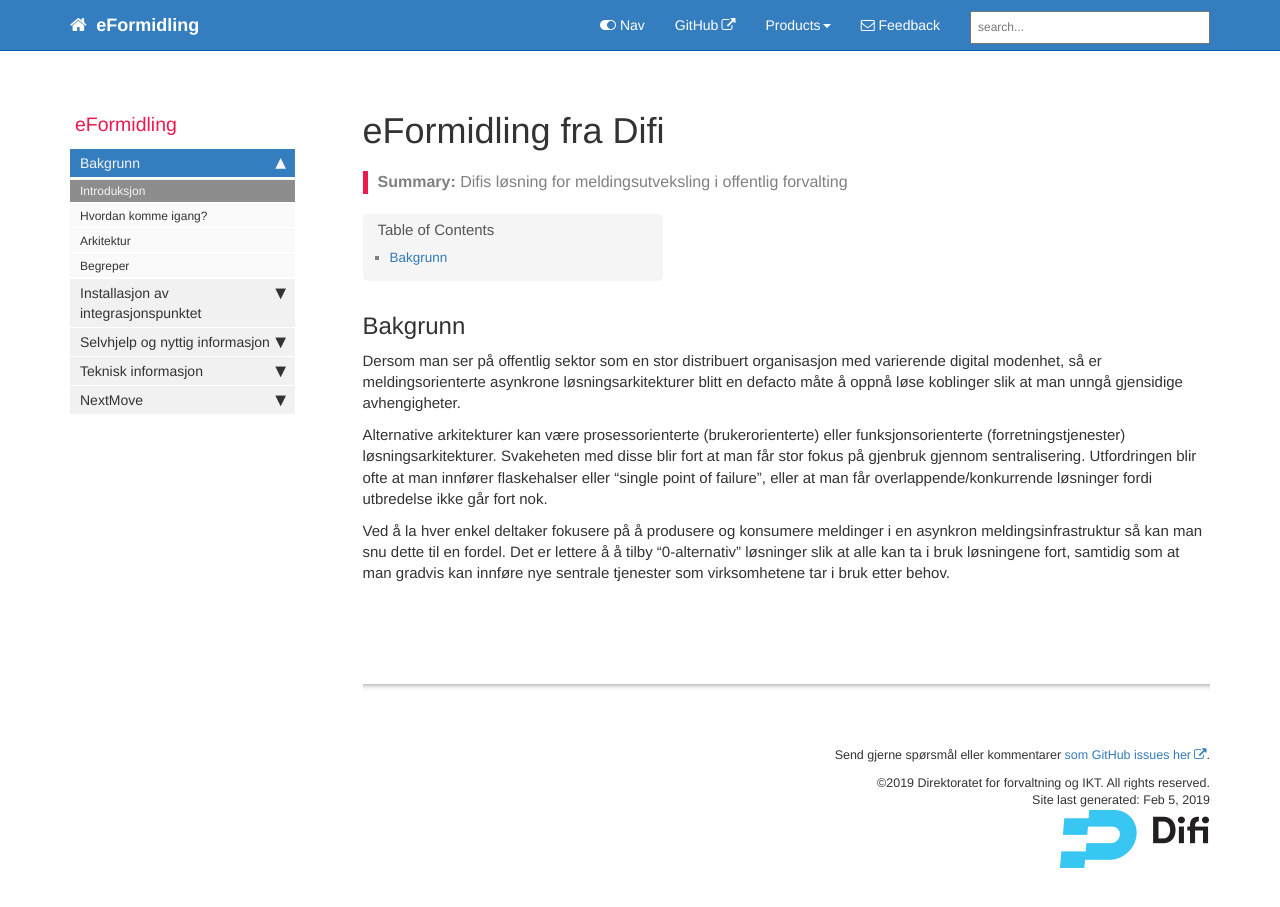
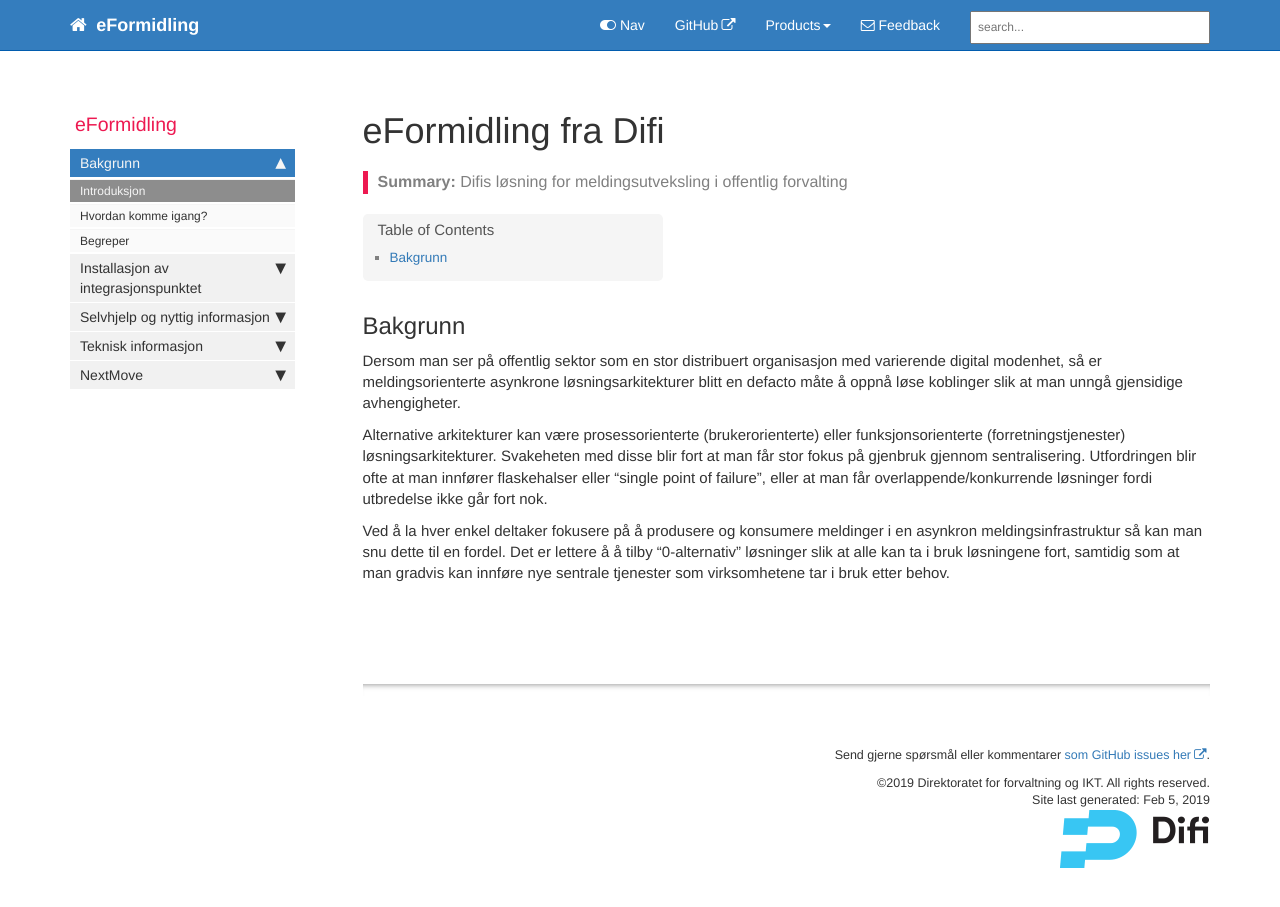
Before and after one commit to difi/eformidling, a Jekyll site: the page built from index.md, in a window 1280 px wide and 928 px high. Shown: the top 907 px of the window. Built offline with Jekyll 4.4.1, drawn with Linux system fonts in a browser that asks for light colours; nearby versions of some CDN libraries; comment, search, counter and statistics services are not loaded.

Commit message:
Update eformidling.yml

```diff
--- a/_data/sidebars/eformidling.yml
+++ b/_data/sidebars/eformidling.yml
@@ -15,10 +15,6 @@ entries:
 
       - title: Hvordan komme igang?
         url: /get_started.html
-        output: web,pdf
-
-      - title: Arkitektur
-        url: /architecture.html
         output: web,pdf
 
       - title: Begreper
```
